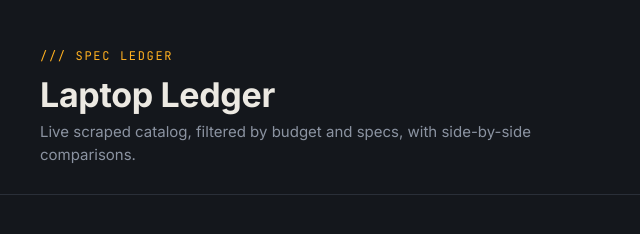
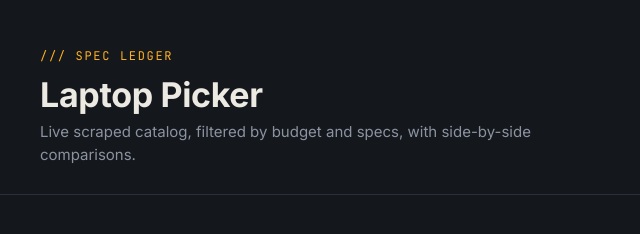
Before and after one commit to FubDuck88/Laptop-Picker, a plain HTML site: page laptop_ledger.html in a window 1280 px wide. Shown: the full height of the page, 0-640 px from the left. Drawn offline with nearby package versions, Linux system fonts and the light colour scheme.

Commit message:
Update htlm

```diff
--- a/laptop_ledger.html
+++ b/laptop_ledger.html
@@ -5,7 +5,7 @@
   <meta charset="UTF-8" />
   <meta name="viewport" content="width=device-width, initial-scale=1.0" />
   <meta name="referrer" content="no-referrer" />
-  <title>Laptop Ledger</title>
+  <title>Laptop Picker</title>
   <link rel="preconnect" href="https://fonts.googleapis.com">
   <link rel="preconnect" href="https://fonts.gstatic.com" crossorigin>
   <link
@@ -1396,7 +1396,7 @@
   <div class="content-wrapper">
     <header class="top">
       <p class="eyebrow">/// spec ledger</p>
-      <h1>Laptop Ledger</h1>
+      <h1>Laptop Picker</h1>
       <p class="sub">Live scraped catalog, filtered by budget and specs, with side-by-side comparisons.</p>
 
       <div class="file-toolbar" id="fileToolbar" style="display:none;">
```
